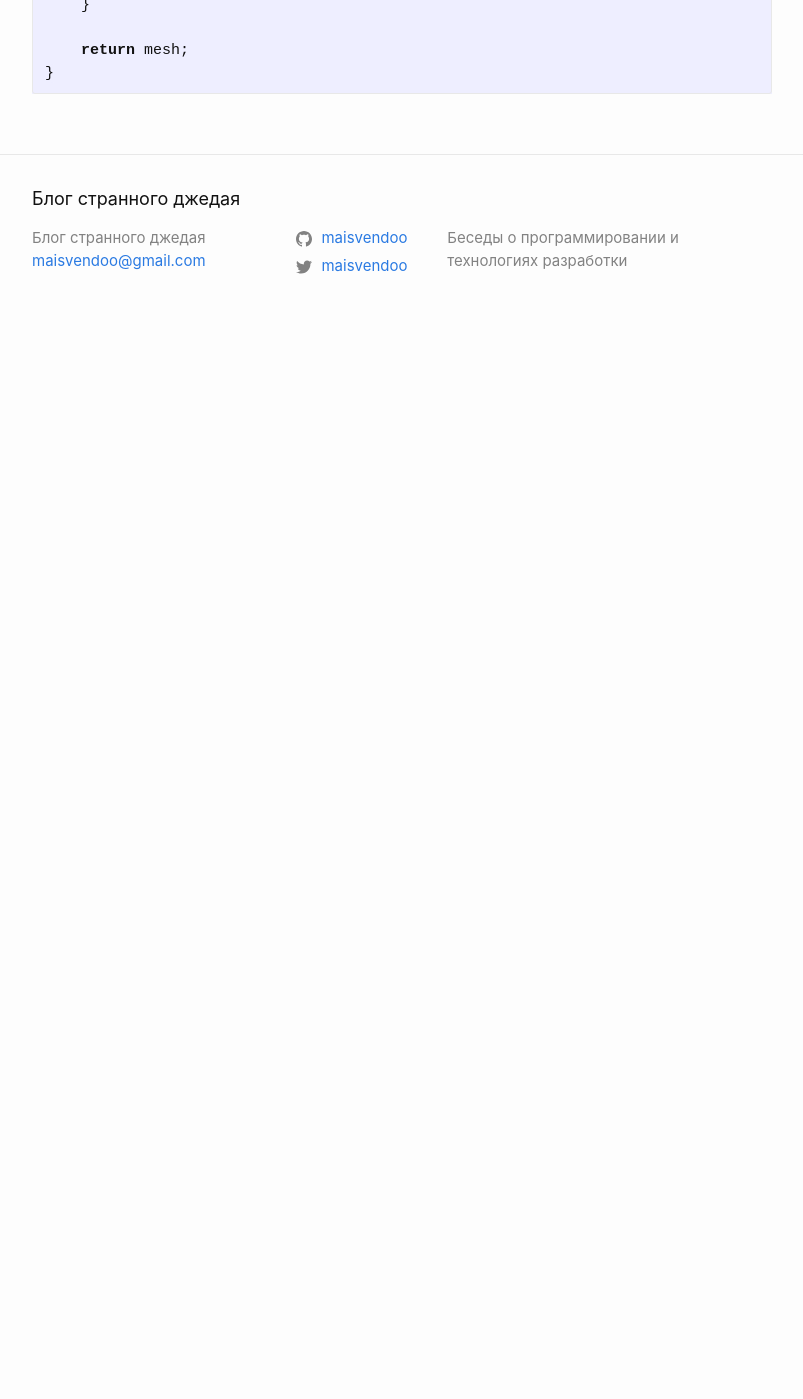
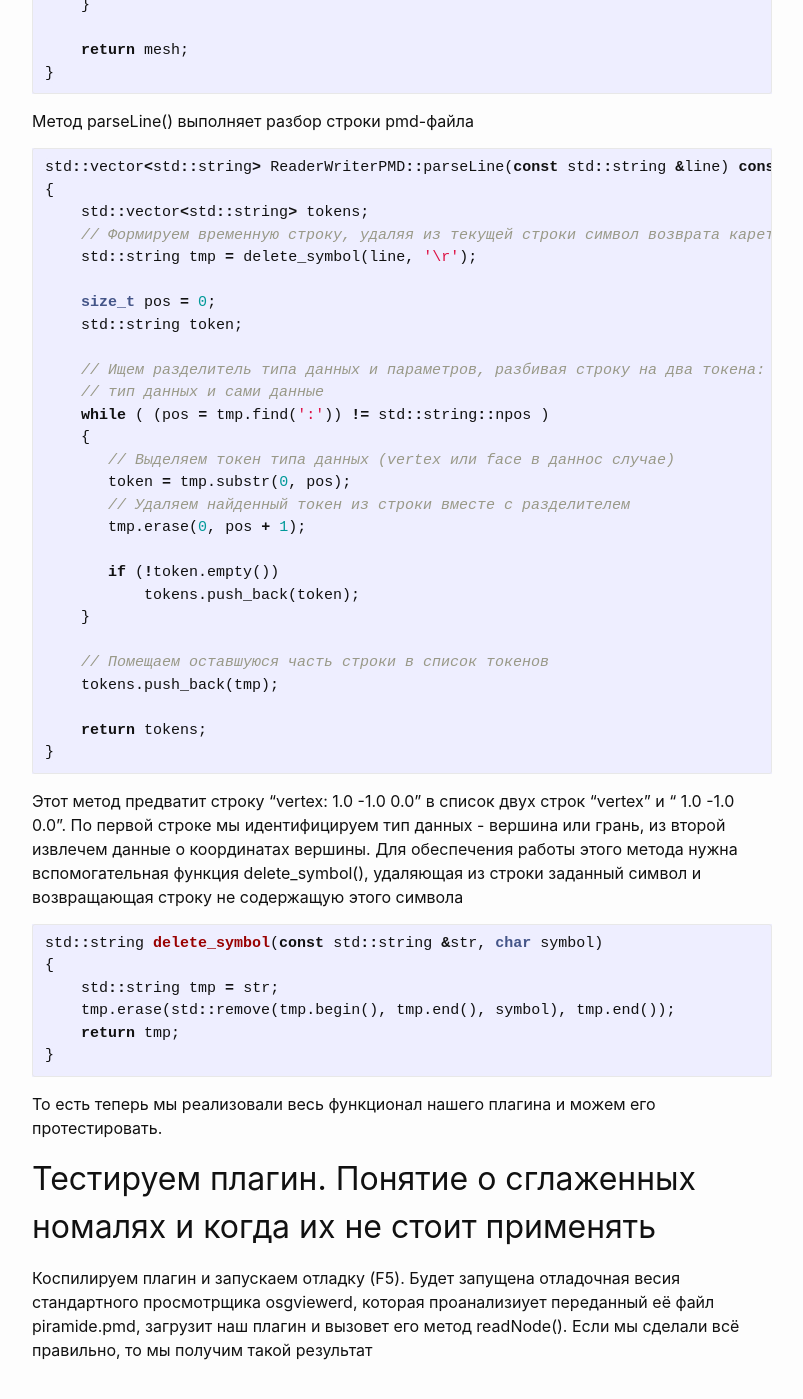
Before and after one commit to maisvendoo/maisvendoo.github.io, a Jekyll site: the page built from _posts/2018-11-16-plugin-develop.markdown, in a window 1280 px wide and 1400 px high, scrolled down 10568 px. Shown: the whole window, without its empty margins (238-1041 px from the left). Built offline with Jekyll 4.4.1, drawn with Linux system fonts in a browser that asks for light colours; before the commit the page ends 10905 px from its top, so only the background shows below that.

Commit message:
plugin development

````diff
--- a/_posts/2018-11-16-plugin-develop.markdown
+++ b/_posts/2018-11-16-plugin-develop.markdown
@@ -459,3 +459,52 @@ pmd_mesh_t ReaderWriterPMD::parsePMD(std::istream &stream) const
     return mesh;
 }
 ```
+
+Метод parseLine() выполняет разбор строки pmd-файла
+
+```cpp
+std::vector<std::string> ReaderWriterPMD::parseLine(const std::string &line) const
+{
+    std::vector<std::string> tokens;
+    // Формируем временную строку, удаляя из текущей строки символ возврата каретки (для Windows)
+    std::string tmp = delete_symbol(line, '\r');
+
+    size_t pos = 0;
+    std::string token;
+
+    // Ищем разделитель типа данных и параметров, разбивая строку на два токена:
+    // тип данных и сами данные
+    while ( (pos = tmp.find(':')) != std::string::npos )
+    {
+       // Выделяем токен типа данных (vertex или face в даннос случае)
+       token = tmp.substr(0, pos);
+       // Удаляем найденный токен из строки вместе с разделителем
+       tmp.erase(0, pos + 1);
+
+       if (!token.empty())
+           tokens.push_back(token);
+    }
+
+    // Помещаем оставшуюся часть строки в список токенов
+    tokens.push_back(tmp);
+
+    return tokens;
+}
+```
+
+Этот метод предватит строку "vertex: 1.0 -1.0 0.0" в список двух строк "vertex" и " 1.0 -1.0 0.0". По первой строке мы идентифицируем тип данных - вершина или грань, из второй извлечем данные о координатах вершины. Для обеспечения работы этого метода нужна вспомогательная функция delete_symbol(), удаляющая из строки заданный символ и возвращающая строку не содержащую этого символа
+
+```cpp
+std::string delete_symbol(const std::string &str, char symbol)
+{
+    std::string tmp = str;
+    tmp.erase(std::remove(tmp.begin(), tmp.end(), symbol), tmp.end());
+    return tmp;
+}
+```
+
+То есть теперь мы реализовали весь функционал нашего плагина и можем его протестировать.
+
+## Тестируем плагин. Понятие о сглаженных номалях и когда их не стоит применять
+
+Коспилируем плагин и запускаем отладку (F5). Будет запущена отладочная весия стандартного просмотрщика osgviewerd, которая проанализиует переданный её файл piramide.pmd, загрузит наш плагин и вызовет его метод readNode(). Если мы сделали всё правильно, то мы получим такой результат
````
